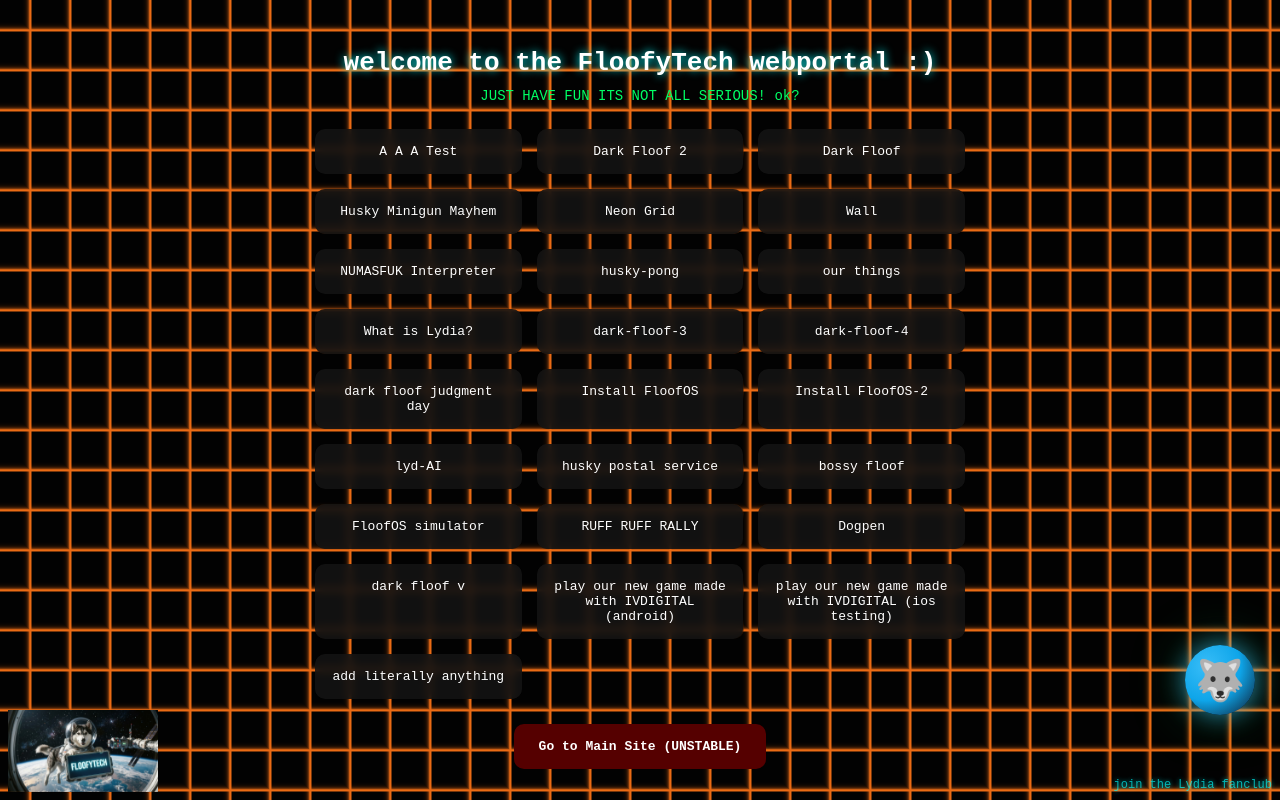
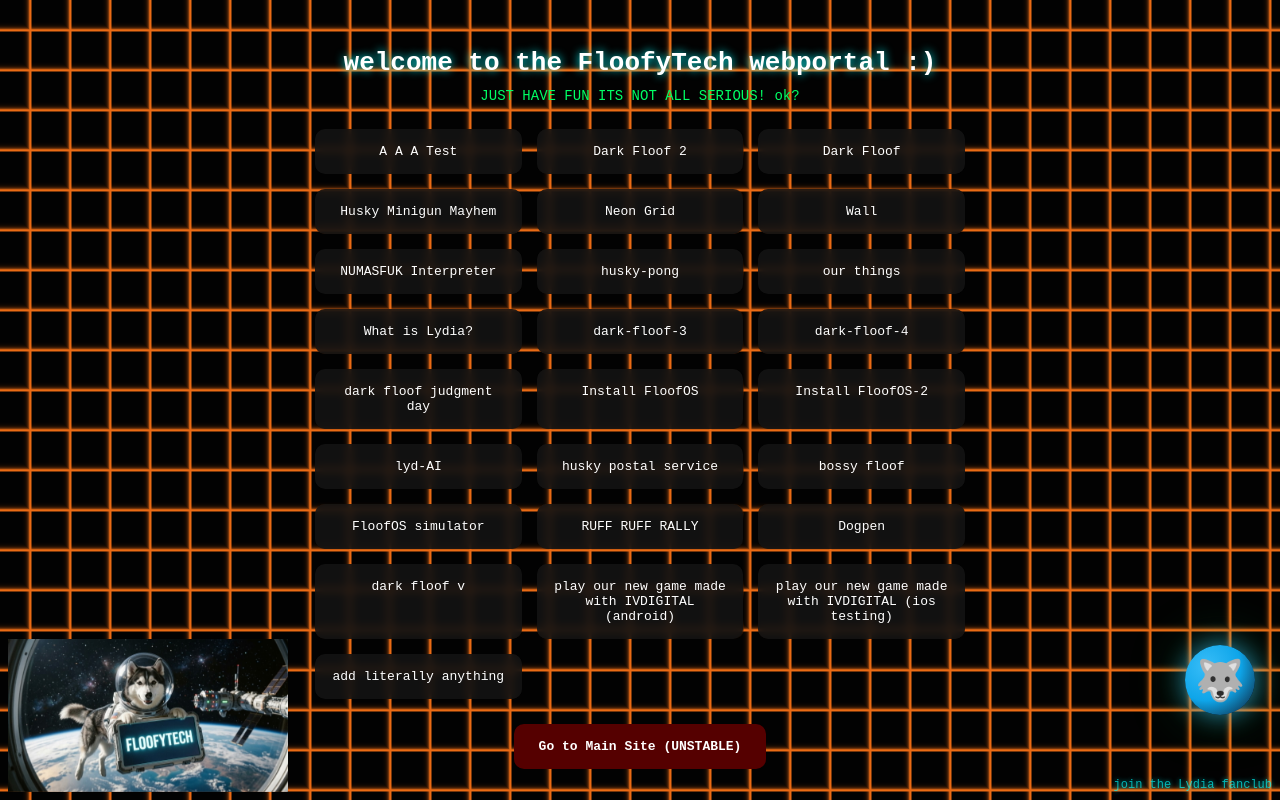
Before and after one commit to floofytech-open-sourse-projects/floofytechsite, a plain HTML site: page index.html in a window 1280 px wide. Drawn offline with Linux system fonts and the light colour scheme; a script that the page names is missing; a web font is replaced by a local one.

Commit message:
Increase corner image size to 280px

```diff
--- a/index.html
+++ b/index.html
@@ -283,7 +283,7 @@ h1{
   position:fixed;
   bottom:8px;
   left:8px;
-  max-width:150px;
+  max-width:280px;
   height:auto;
   z-index:10;
   pointer-events:none;
```
